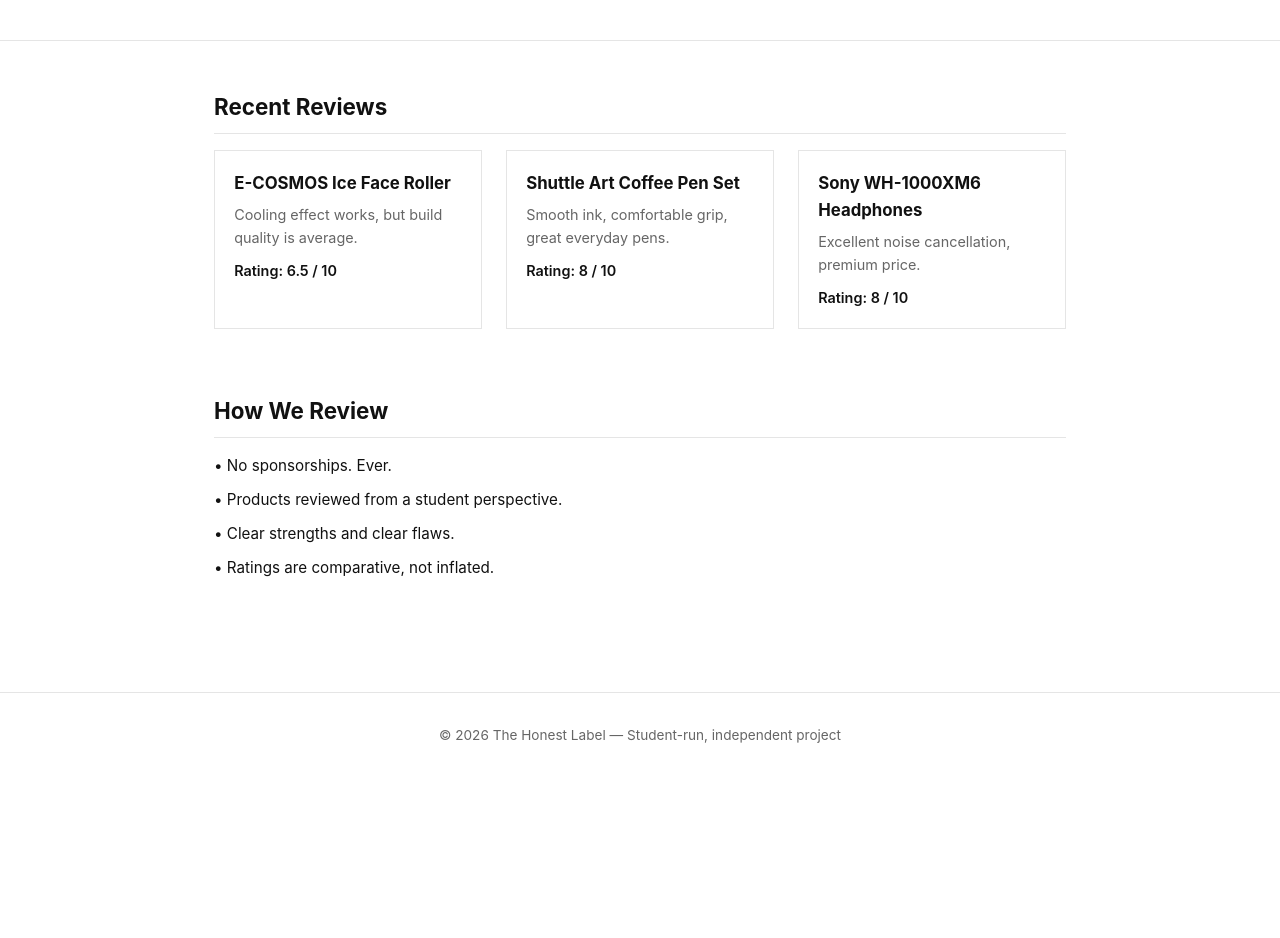
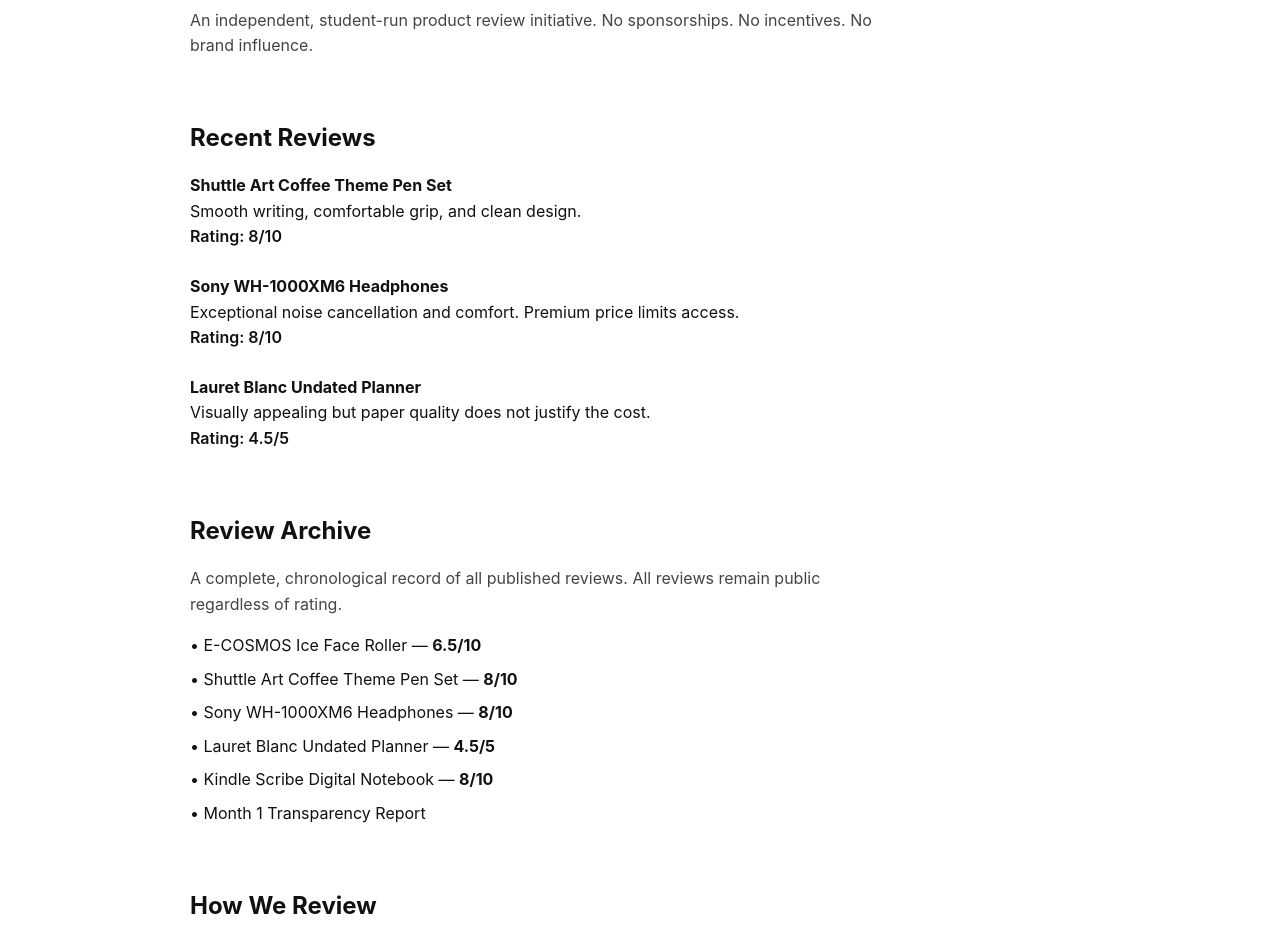
Before and after one commit to lunaharmony369-cmd/the-honest-label, a plain HTML site: page index.html in a window 1280 px wide. Shown: the part 146-1084 px from the top of the page. Before the commit the page ends 925 px from the top, so only its background shows below. Drawn offline with Linux system fonts and the light colour scheme.

Commit message:
Update index.html

```diff
--- a/index.html
+++ b/index.html
@@ -4,153 +4,132 @@
   <meta charset="UTF-8" />
   <meta name="viewport" content="width=device-width, initial-scale=1.0"/>
   <title>The Honest Label</title>
+
   <style>
-    :root {
-      --bg: #ffffff;
-      --text: #111111;
-      --muted: #666666;
-      --accent: #000000;
-      --border: #e5e5e5;
-    }
-
-    * {
+    body {
+      font-family: -apple-system, BlinkMacSystemFont, "Segoe UI", Roboto, sans-serif;
       margin: 0;
       padding: 0;
-      box-sizing: border-box;
-      font-family: -apple-system, BlinkMacSystemFont, "Segoe UI", Roboto, Inter, sans-serif;
-    }
-
-    body {
-      background: var(--bg);
-      color: var(--text);
+      background: #ffffff;
+      color: #111;
       line-height: 1.6;
     }
 
     header {
-      padding: 3rem 1.5rem;
-      border-bottom: 1px solid var(--border);
-      text-align: center;
+      max-width: 900px;
+      margin: 80px auto 60px;
+      padding: 0 20px;
     }
 
-    header h1 {
-      font-size: 2.2rem;
-      letter-spacing: -0.02em;
+    h1 {
+      font-size: 36px;
+      margin-bottom: 12px;
     }
 
-    header p {
-      color: var(--muted);
-      margin-top: 0.5rem;
-      font-size: 1rem;
+    h2 {
+      font-size: 24px;
+      margin-bottom: 16px;
     }
 
-    main {
-      max-width: 900px;
-      margin: 0 auto;
-      padding: 3rem 1.5rem;
+    p {
+      color: #444;
+      max-width: 700px;
     }
 
     section {
-      margin-bottom: 4rem;
+      max-width: 900px;
+      margin: 60px auto;
+      padding: 0 20px;
     }
 
-    h2 {
-      font-size: 1.4rem;
-      margin-bottom: 1rem;
-      border-bottom: 1px solid var(--border);
-      padding-bottom: 0.5rem;
-    }
-
-    .reviews {
-      display: grid;
-      grid-template-columns: repeat(auto-fit, minmax(250px, 1fr));
-      gap: 1.5rem;
-    }
-
-    .card {
-      border: 1px solid var(--border);
-      padding: 1.2rem;
-    }
-
-    .card h3 {
-      font-size: 1.05rem;
-      margin-bottom: 0.4rem;
-    }
-
-    .card p {
-      font-size: 0.9rem;
-      color: var(--muted);
+    .review {
+      margin-bottom: 24px;
     }
 
     .rating {
-      margin-top: 0.6rem;
       font-weight: 600;
-      font-size: 0.9rem;
     }
 
-    .method ul {
+    ul {
       list-style: none;
+      padding: 0;
     }
 
-    .method li {
-      margin-bottom: 0.6rem;
-      font-size: 0.95rem;
+    li {
+      margin-bottom: 8px;
     }
 
     footer {
-      border-top: 1px solid var(--border);
-      padding: 2rem 1.5rem;
-      text-align: center;
-      font-size: 0.85rem;
-      color: var(--muted);
+      max-width: 900px;
+      margin: 80px auto 40px;
+      padding: 0 20px;
+      color: #777;
+      font-size: 14px;
     }
   </style>
 </head>
+
 <body>
 
   <header>
     <h1>The Honest Label</h1>
-    <p>Independent, unpaid reviews. No hype. Just judgment.</p>
+    <p>
+      An independent, student-run product review initiative.
+      No sponsorships. No incentives. No brand influence.
+    </p>
   </header>
-
-  <main>
 
   <section>
     <h2>Recent Reviews</h2>
-      <div class="reviews">
-        <div class="card">
-          <h3>E-COSMOS Ice Face Roller</h3>
-          <p>Cooling effect works, but build quality is average.</p>
-          <div class="rating">Rating: 6.5 / 10</div>
+
+    <div class="review">
+      <strong>Shuttle Art Coffee Theme Pen Set</strong><br/>
+      Smooth writing, comfortable grip, and clean design.
+      <div class="rating">Rating: 8/10</div>
     </div>
 
-        <div class="card">
-          <h3>Shuttle Art Coffee Pen Set</h3>
-          <p>Smooth ink, comfortable grip, great everyday pens.</p>
-          <div class="rating">Rating: 8 / 10</div>
+    <div class="review">
+      <strong>Sony WH-1000XM6 Headphones</strong><br/>
+      Exceptional noise cancellation and comfort. Premium price limits access.
+      <div class="rating">Rating: 8/10</div>
     </div>
 
-        <div class="card">
-          <h3>Sony WH-1000XM6 Headphones</h3>
-          <p>Excellent noise cancellation, premium price.</p>
-          <div class="rating">Rating: 8 / 10</div>
-        </div>
+    <div class="review">
+      <strong>Lauret Blanc Undated Planner</strong><br/>
+      Visually appealing but paper quality does not justify the cost.
+      <div class="rating">Rating: 4.5/5</div>
     </div>
   </section>
 
-    <section class="method">
-      <h2>How We Review</h2>
+  <section>
+    <h2>Review Archive</h2>
+    <p>
+      A complete, chronological record of all published reviews.
+      All reviews remain public regardless of rating.
+    </p>
+
     <ul>
-        <li>• No sponsorships. Ever.</li>
-        <li>• Products reviewed from a student perspective.</li>
-        <li>• Clear strengths and clear flaws.</li>
-        <li>• Ratings are comparative, not inflated.</li>
+      <li>• E-COSMOS Ice Face Roller — <strong>6.5/10</strong></li>
+      <li>• Shuttle Art Coffee Theme Pen Set — <strong>8/10</strong></li>
+      <li>• Sony WH-1000XM6 Headphones — <strong>8/10</strong></li>
+      <li>• Lauret Blanc Undated Planner — <strong>4.5/5</strong></li>
+      <li>• Kindle Scribe Digital Notebook — <strong>8/10</strong></li>
+      <li>• Month 1 Transparency Report</li>
     </ul>
   </section>
 
-  </main>
+  <section>
+    <h2>How We Review</h2>
+    <p>
+      Each product is personally used before review and evaluated using a fixed
+      framework: usability, durability, value for money, and design. No products
+      are sponsored, gifted, or promoted. Scores reflect individual experience,
+      not brand reputation.
+    </p>
+  </section>
 
   <footer>
-    © 2026 The Honest Label — Student-run, independent project
+    © The Honest Label — Independent. Unpaid. Student-run.
   </footer>
 
 </body>
```
Lines whose indentation alone changed are shown as unchanged.
